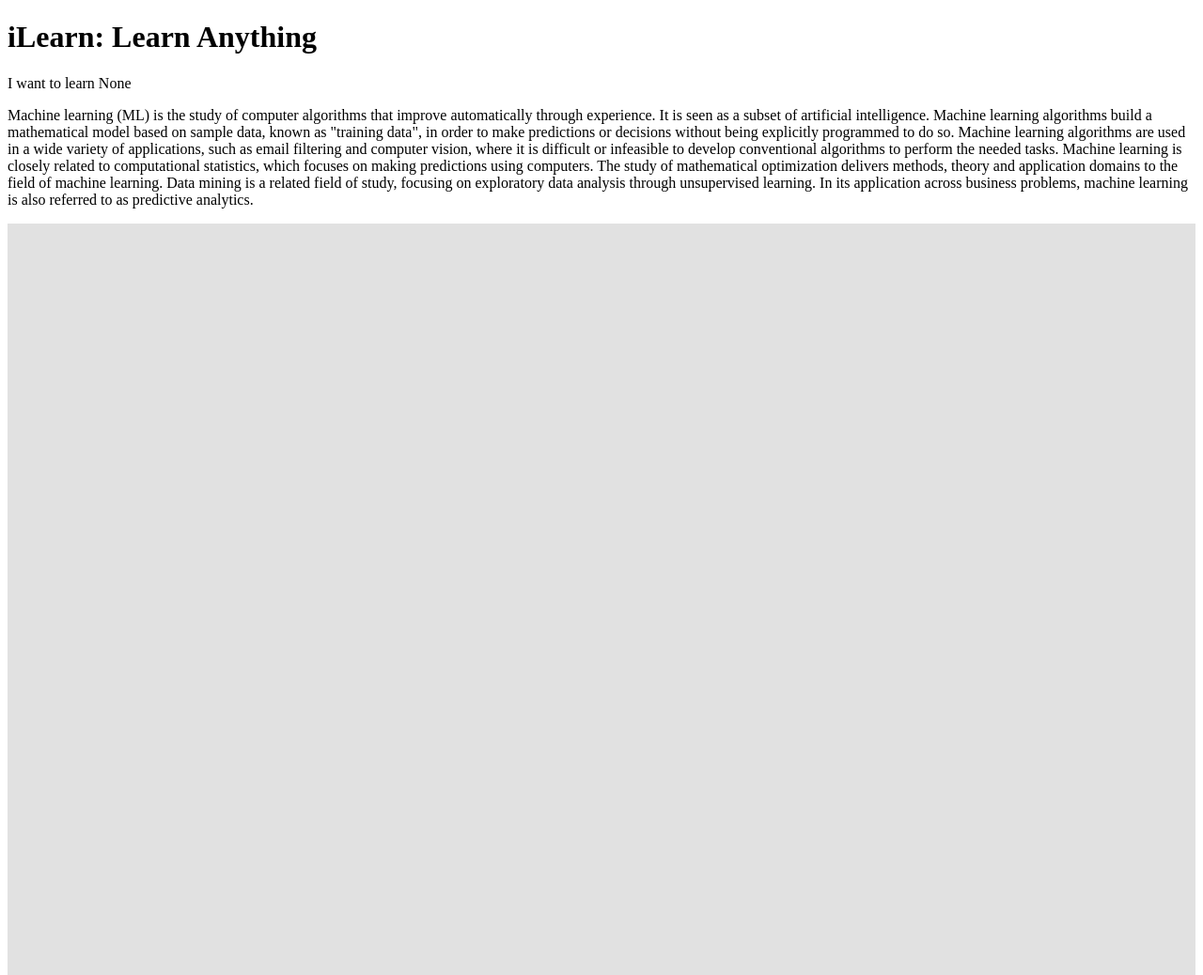
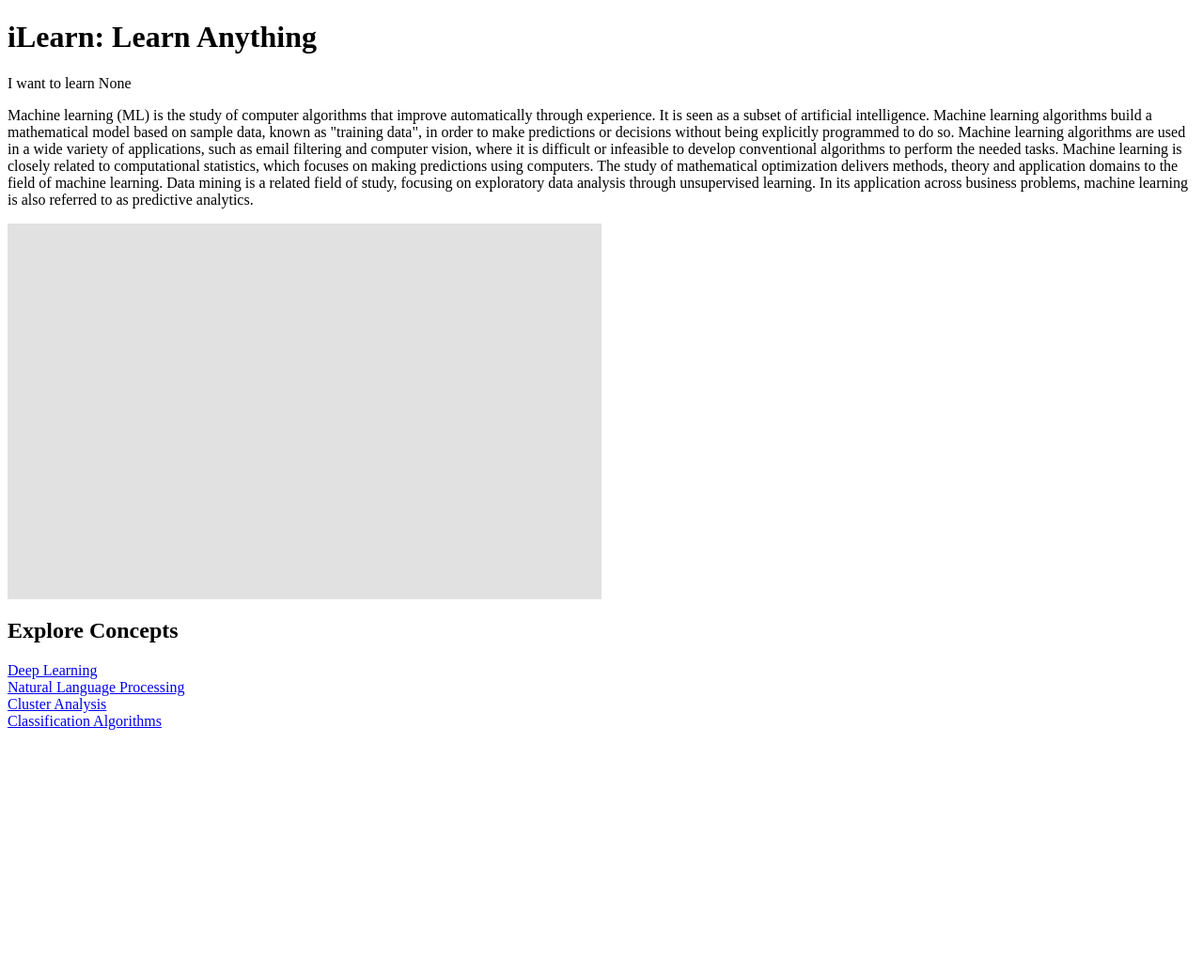
Before and after one commit to hayden-johnson/iLearn, a Flask app: page /goal in a window 1280 px wide. Shown: the whole page at 94% size. After the commit the page ends 777 px from the top, so only its background shows below. Run offline with Flask 2, Linux system fonts and the light colour scheme; some libraries are stand-ins or nearby versions.

Commit message:
updates to iLearn interface

```diff
--- a/ilearn-web/templates/goal.html
+++ b/ilearn-web/templates/goal.html
@@ -3,13 +3,11 @@
 {% block heading %}
     <!-- <script src="./build/sigma.min.js"></script> -->
     <script src="{{ url_for('static', filename="build/sigma.min.js") }}"></script>
-    <script src="{{ url_for('static', filename="build/sigma.renderers.edgeLabels.min.js") }}"></script>
-    <script src="{{ url_for('static', filename="build/sigma.renderers.edgeDots.min.js") }}"></script>
-    <!-- <script src="{{ url_for('static', filename="build/sigma.renderers.edgeLabels.min.js") }}"></script> -->
+
     <style>
       html { height:100%;}
       body { height: 100%;}
-      #sigma-container { width:100%; height:100%; background-color:#E1E1E1}
+      #sigma-container { width:50%; height:50%; background-color:#E1E1E1}
     </style>
 {% endblock %}
 
@@ -28,20 +26,30 @@
              container: document.getElementById('sigma-container'),
              type: 'canvas'
            },
-           settings: {}
+           settings: {
+            edgeLabelSize: 'proportional',
+            labelThreshold: 0
+
+           }
          }
        );
 
         // Create a graph object
         var graph = {
           nodes: [
-            { id: "n0", label: "MACHINE LEARNING", x: 0, y: 0, size: 10, color: '#008cc2' },
-            { id: "n1", label: "Supervised Learning", x: 3, y: 1, size: 8, color: '#008cc2' },
-            { id: "n2", label: "Natural Language Processing", x: 1, y: 3, size: 8, color: '#E57821' }
+            { id: "n0", label: "MACHINE LEARNING", x: 0, y: 0, size: 100, color: '#008cc2' },
+            { id: "n1", label: "Supervised Learning", x: Math.random(), y: Math.random(), size: 25, color: '#E57821' },
+            { id: "n2", label: "Natural Language Processing", x: Math.random(), y: Math.random(), size: 25, color: '#E57821' },
+            { id: "n3", label: "Deep Learning", x: Math.random(), y: Math.random(), size: 25, color: '#E57821' },
+            { id: "n4", label: "Cluster Analysis", x: Math.random(), y: Math.random(), size: 25, color: '#E57821' },
+            { id: "n5", label: "Classification Algorithms", x: Math.random(), y: Math.random(), size: 25, color: '#E57821' }
           ],
           edges: [
             { id: "e0", source: "n0", target: "n1", color: '#282c34', type:'line', size:1 },
-            { id: "e1", source: "n0", target: "n2", color: '#282c34', type:'curve', size:1}
+            { id: "e1", source: "n0", target: "n2", color: '#282c34', type:'curve', size:1},
+            { id: "e2", source: "n0", target: "n3", color: '#282c34', type:'curve', size:1},
+            { id: "e3", source: "n0", target: "n4", color: '#282c34', type:'curve', size:1},
+            { id: "e4", source: "n0", target: "n5", color: '#282c34', type:'curve', size:1}
           ]
         }
 
@@ -50,5 +58,13 @@
         // Ask sigma to draw it
         s.refresh();
     </script>
+    <div>
+      <h2>Explore Concepts</h2>
+      <a href="https://www.youtube.com/results?search_query=deep+learning" target="_blank" rel="noopener noreferrer"ß>Deep Learning</a><br>
+      <a href="https://www.youtube.com/results?search_query=natural+language+processing" target="_blank" rel="noopener noreferrer">Natural Language Processing</a><br>
+      <a href="https://www.youtube.com/results?search_query=cluster+analysis" target="_blank" rel="noopener noreferrer">Cluster Analysis</a><br>
+      <a href="https://www.youtube.com/results?search_query=classification+algorithms" target="_blank" rel="noopener noreferrer">Classification Algorithms</a><br>
+    </div>
+
 
 {% endblock %}
```
Also changed, not shown: 1 other file.
